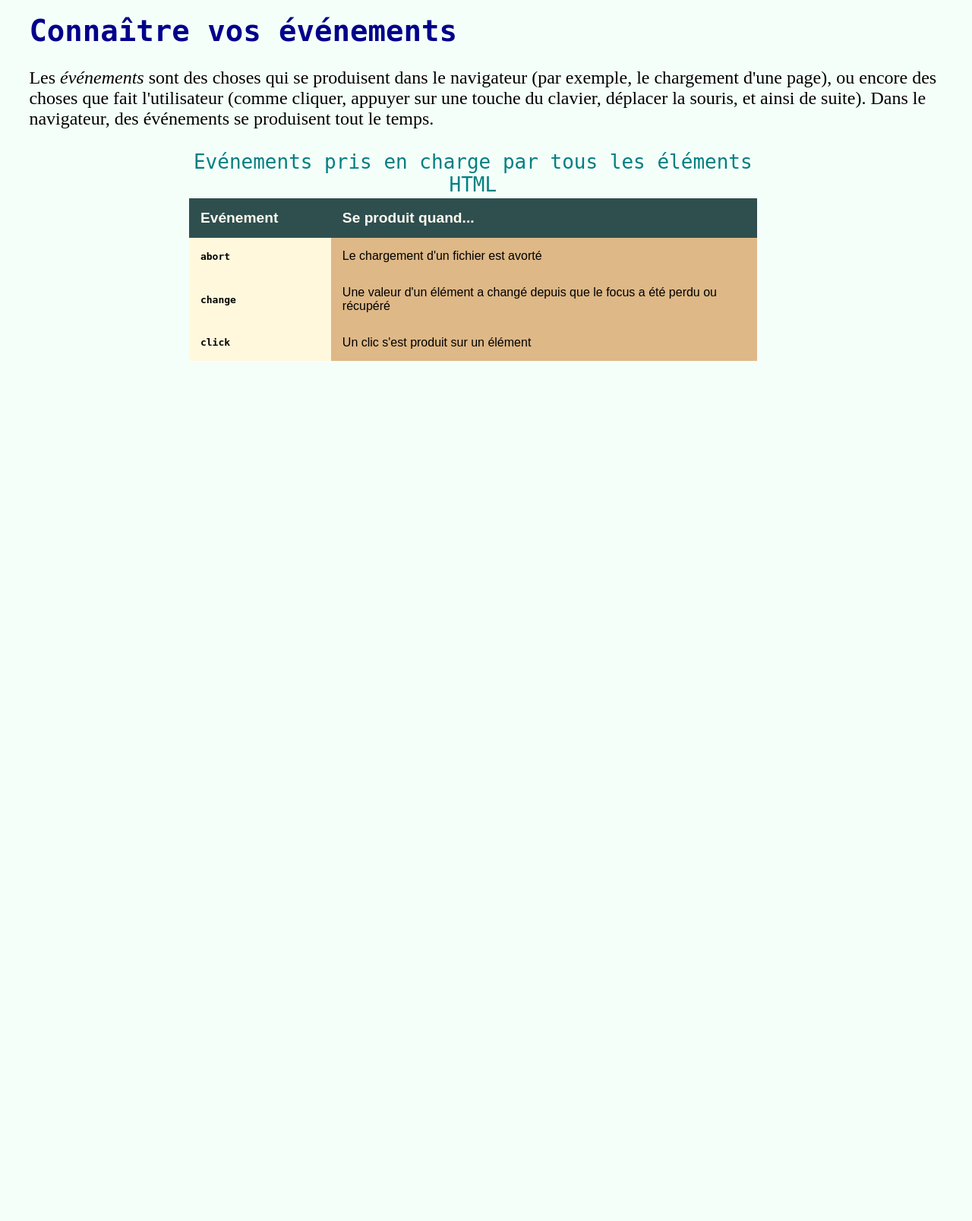
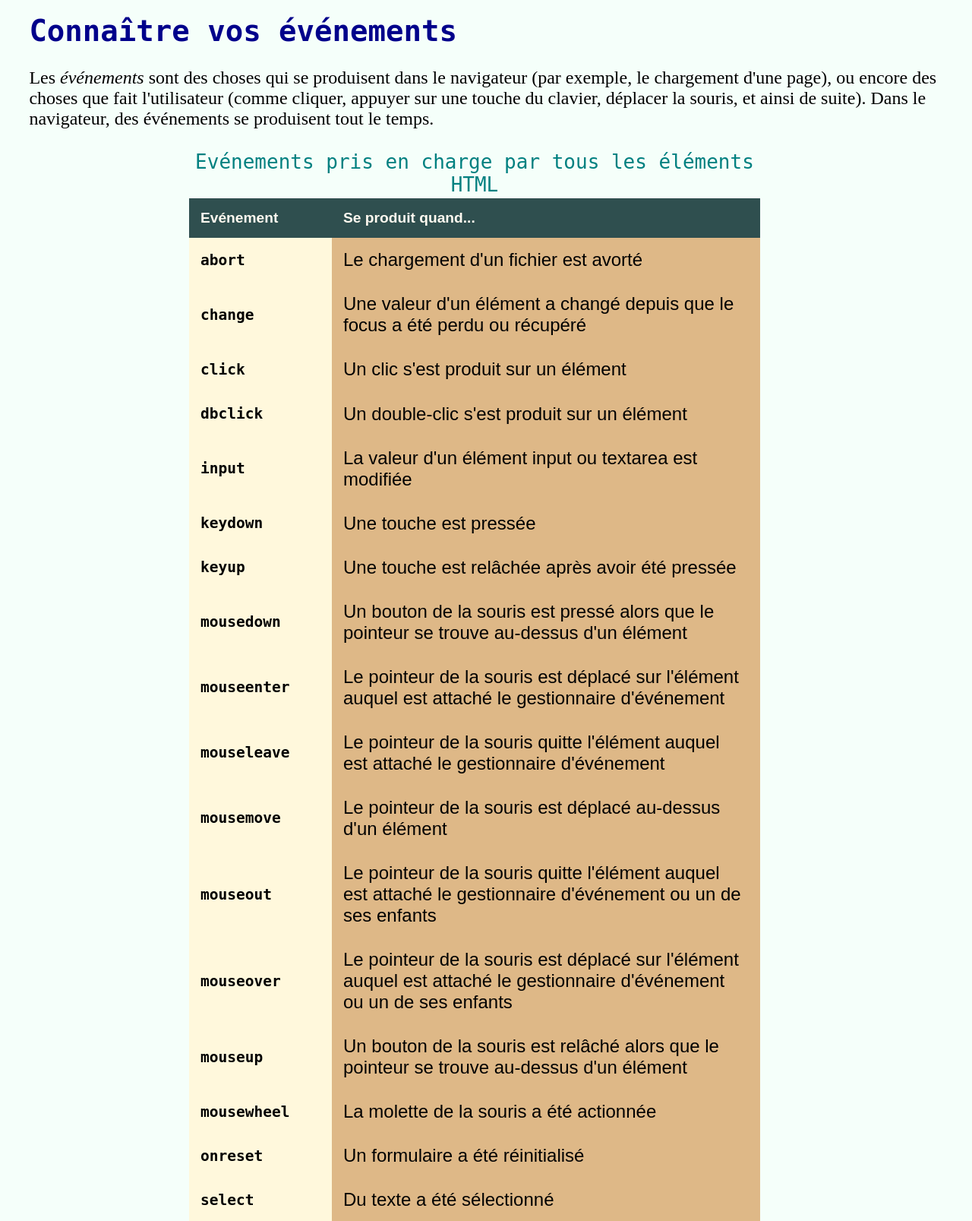
Before and after one commit to emacsfreeman/test-github-pages, a PHP site: page / in a window 1280 px wide. Shown: the part 322-1929 px from the top of the page at 76% size. Before the commit the page ends 797 px from the top, so only its background shows below. Run offline with PHP 8.4, Linux system fonts and the light colour scheme.

Commit message:
Add files via upload

```diff
--- a/js/js4dummies/part3/chap11/index.html
+++ b/js/js4dummies/part3/chap11/index.html
@@ -40,7 +40,185 @@
         <td class="meth">click</td>
         <td class="retour">Un clic s'est produit sur un élément</td>
       </tr>
+      <tr>
+        <td class="meth">dbclick</td>
+        <td class="retour">Un double-clic s'est produit sur un élément</td>
+      </tr>
+      <tr>
+        <td class="meth">input</td>
+        <td class="retour">La valeur d'un élément <span class="ttype">input</span> ou <span class="ttype">textarea</span> est modifiée</td>
+      </tr>
+      <tr>
+        <td class="meth">keydown</td>
+        <td class="retour">Une touche est pressée</td>
+      </tr>
+      <tr>
+        <td class="meth">keyup</td>
+        <td class="retour">Une touche est relâchée après avoir été pressée</td>
+      </tr>
+      <tr>
+        <td class="meth">mousedown</td>
+        <td class="retour">Un bouton de la souris est pressé alors que le pointeur se trouve au-dessus d'un élément</td>
+      </tr>
+      <tr>
+        <td class="meth">mouseenter</td>
+        <td class="retour">Le pointeur de la souris est déplacé sur l'élément auquel est attaché le gestionnaire d'événement</td>
+      </tr>
+      <tr>
+        <td class="meth">mouseleave</td>
+        <td class="retour">Le pointeur de la souris quitte l'élément auquel est attaché le gestionnaire d'événement</td>
+      </tr>
+      <tr>
+        <td class="meth">mousemove</td>
+        <td class="retour">Le pointeur de la souris est déplacé au-dessus d'un élément</td>
+      </tr>
+      <tr>
+        <td class="meth">mouseout</td>
+        <td class="retour">Le pointeur de la souris quitte l'élément auquel est attaché le gestionnaire d'événement ou un de ses enfants</td>
+      </tr>
+      <tr>
+        <td class="meth">mouseover</td>
+        <td class="retour">Le pointeur de la souris est déplacé sur l'élément auquel est attaché le gestionnaire d'événement ou un de ses enfants </td>
+      </tr>
+      <tr>
+        <td class="meth">mouseup</td>
+        <td class="retour">Un bouton de la souris est relâché alors que le pointeur se trouve au-dessus d'un élément </td>
+      </tr>
+      <tr>
+        <td class="meth">mousewheel</td>
+        <td class="retour">La molette de la souris a été actionnée </td>
+      </tr>
+      <tr>
+        <td class="meth">onreset</td>
+        <td class="retour">Un formulaire a été réinitialisé </td>
+      </tr>
+      <tr>
+        <td class="meth">select</td>
+        <td class="retour">Du texte a été sélectionné </td>
+      </tr>
+      <tr>
+        <td class="meth">submit</td>
+        <td class="retour">Un formulaire est soumis </td>
+      </tr>
     </table>
+
+    <p>Le modèle HTML DOM fournit à JavaScript la possibilité d'identifier les événements qui se produisent dans le navigateur Web et d'y répondre. Les événements peuvent être divisés en plusieurs groupes selon les éléments HTML ou les objets de navigation auxquels ils s'appliquent.</p>
+
+    <p>D'autres types d'événements sont pris en charge par tous les éléments HTML sauf <span class="ttype">body</span> et <span class="ttype">frameset</span>.</p>
+
+    <table>
+      <caption>Evénements pris en charge par chaque élément, à l'exception de body et frameset</caption>
+      <colgroup>
+        <col style="width:25%; background-color: #FFF8DC;">
+        <col style="widht:75%; background-color: #DEB887;">
+      </colgroup>
+      <tr>
+        <th>Evénement</th>
+        <th>Se produit quand...</th>
+      </tr>
+      <tr>
+        <td class="meth">blur</td>
+        <td class="retour">Un élément a perdu le focus</td>
+      </tr>
+      <tr>
+        <td class="meth">error</td>
+        <td class="retour">Un fichier n'a pas pu être chargé</td>
+      </tr>
+      <tr>
+        <td class="meth">focus</td>
+        <td class="retour">Un élément a reçu le focus</td>
+      </tr>
+      <tr>
+        <td class="meth">load</td>
+        <td class="retour">Le chargement d'un fichier, ainsi que de ses fichiers attachés, est terminé</td>
+      </tr>
+      <tr>
+        <td class="meth">resize</td>
+        <td class="retour">Le document a été redimensionné</td>
+      </tr>
+      <tr>
+        <td class="meth">scroll</td>
+        <td class="retour">Un défilement a été appliqué au document ou à un élément</td>
+      </tr>
+      <tr>
+        <td class="meth">afterprint</td>
+        <td class="retour">L'aperçu avant impression du document a été refermé, ou le document a commencé à être imprimé</td>
+      </tr>
+      <tr>
+        <td class="meth">beforeprint</td>
+        <td class="retour">L'aperçu avant impression du document est ouvert, ou le document est prêt à être imprimé</td>
+      </tr>
+      <tr>
+        <td class="meth">beforeunload</td>
+        <td class="retour">La fenêtre, le document et ses fichiers inclus sont sur le point d'être déchargés</td>
+      </tr>
+      <tr>
+        <td class="meth">hashchange</td>
+        <td class="retour">La partie de l'URL placée après le signe dièse (#) change</td>
+      </tr>
+      <tr>
+        <td class="meth">pagehide</td>
+        <td class="retour">Le navigateur place une page dans l'historique de navigation</td>
+      </tr>
+      <tr>
+        <td class="meth">pageshow</td>
+        <td class="retour">Le navigateur accède à une page de l'historique de session</td>
+      </tr>
+      <tr>
+        <td class="meth">popstate</td>
+        <td class="retour">L'élément actif de l'historique de la session change</td>
+      </tr>
+      <tr>
+        <td class="meth">unload</td>
+        <td class="retour">Le document ou un fichier inclus est sur le point d'être déchargé</td>
+      </tr>
+    </table>
+
+    <p>En plus de ces événements, il en existe en fait des quantités d'autres. Par exemple, l'API <span class="ttype">File</span> contient des séries d'événements dédiés au chargement des fichiers, et la spécification Media de HTML 5 gère des événements pour la diffusion de contenus audio et vidéo. En fait, des tas de choses peuvent se produire dans votre navigateur !</p>
+
+    <p>Pour une liste complète de tous ces événements, vous pouvez visiter le site <a href="https://developer.mozilla.org/en-US/docs/Web/Events" target="_blank">MDN</a></p>
+
+    <h1>Gérer les événements</h1>
+
+    <p>Lorsque JavaScript réagit en réponse à un certain événement, on parle de <em>gestion d'événement</em> (et donc aussi de <em>gestionnaire d'événement</em>).</p>
+
+    <p>Au fil des ans, les navigateurs se sont vus implémenter de multiples manières pour les programmes JavaScript de gérer les événements. Du même coup, les questions d'incompatibilité entre navigateurs se sont également accrues.</p>
+
+    <p>De nos jours, JavaScript en est arrivé au stade où les anciennes et inefficaces méthodes de gestion des événements sont arrivées pratiquement en fin de vie. Cependant, ces vieilles techniques sont encore largement employées, et il est donc important de se pencher dessus.</p>
+
+    <h2>Utiliser des gestionnaires d'événements inline</h2>
+
+    <p>Le premier système de gestion des événements date des débuts de JavaScript. Il s'appuie sur des attributs spécifiques, dont notamment le gestionnaire d'événement <span class="ttype">onclick</span>.</p>
+
+    <p>Les attributs de gestion d'événement dits <em>inline</em> sont formés en ajoutant le préfixe <span class="ttype">on</span> à un événement. Pour les utiliser, ajoutez l'attribut d'événement à un élément HTML. Lorsque l'événement spécifié se produit, le code JavaScript contenu dans la valeur de l'attribut est exécuté.</p>
+
+    <p>Dans de nombreuses situations, vous ne voulez pas que l'action associée par défaut à un élément soit exécutée. Par exemple, vous pourriez préférer, dans le que seule la fenêtre de message soit affichée, sans qu'il se produise autre chose.</p>
+
+    <p>Les programmeurs JavaScript ont développé plusieurs techniques différentes pour contourner ce genre de difficulté. Une méthode consiste à faire de l'action par défaut quelque chose de neutre, sans conséquence. Dans notre exemple, il suffirait de changer la valeur de l'attribut <span class="ttype">href</span> en #, et le lien pointera alors vers lui-même.</p>
+
+    <p>Une meilleure méthode, cependant, consiste à demander au gestionnaire d'événement de renvoyer une valeur booléenne <span class="ttype">false</span>, afin d'indiquer que l'action par défaut ne doit pas être exécutée.</p>
+
+    <p>L'un des points à noter dans <a href="comptage.html" target="_blank">comptage.html</a> est le fait que les noms de fonctions qui sont affectés au gestionnaire d'événement ne comportent pas de parenthèses. Cela signifie que l'ensemble de la fonction est assigné au gestionnaire d'événement, ce qui revient à lui indiquer qu'il doit s'exécuter lorsque cet événement se produit, au lieu d'utiliser pour cela un appel de fonction. Si vous ajoutez des parenthèses après le nom de la fonction, celle-ci sera exécutée, et son résultat sera transmis à l'événement <span class="ttype">onclick</span>, ce qui n'est pas ce que nous voulons obtenir ici.</p>
+
+    <h2>Ajouter un gestionnaire d'événement en utilisant addEventListener</h2>
+
+    <p>Même si les deux méthodes précédentes sont utilisées très couramment, et sont prises en charge par n'importe quel navigateur, une méthode plus moderne et plus souple de gérer les événements consiste à faire appel à la méthode <span class="ttype">addEventListener()</span> (et c'est bien sûr celle que nous recommandons avec les navigateurs actuels).</p>
+
+    <p>La méthode <span class="ttype">addEventListener()</span> surveille les événements de n'importe quel noeud DOM et déclenche les actions basées sur ces événements. Lorsque la fonction spécifiée en tant qu'action pour l'événement est exécutée, elle reçoit automatiquement un argument unique, l'objet <span class="ttype">Event</span>. Par convention, nous appelons cet argument <span class="ttype">e</span>.</p>
+
+    <p>La méthode <span>addEventListener()</span> offre plusieurs avantages sur les attributs d'événement de DOM : </p>
+
+    <ul class="chevrons">
+      <li>Vous pouvez appliquer plusieurs <q lang="fr">écouteurs</q> d'événements à un même élément</li>
+      <li>Cette méthode fonctionne avec n'importe noeud de l'arborescence DOM, pas simplement sur des éléments</li>
+      <li>Elle vous procure un contrôle accru sur les événements</li>
+    </ul>
+
+    <h2>Interrompre la propagation</h2>
+
+    <p>Il existe en fait une troisième possibilité pour gérer les événements imbriqués : vous déclenchez le premier événement et vous arrêtez tout de suite. Vous pouvez désactiver la propagation d'un événement, et même de tous les événements, en utilisant la méthode <span class="ttype">stopPropagation()</span>.</p>
+
+    <p>Si vous n'avez pas besoin de propager les événements dans votre script, il est conseillé de désactiver les deux premières méthodes, car elle consomment des ressources système et peuvent rendre votre site Web plus lent.</p>
 
   </body>
 </html>
--- a/js/js4dummies/part3/chap11/style.css
+++ b/js/js4dummies/part3/chap11/style.css
@@ -159,7 +159,7 @@ td {
   text-align: left;
   margin: 2%;
   padding: 2%;
-  font-size: 1em;
+  font-size: 1.5em;
 }
 
 .meth {
```
Also changed, not shown: js/js4dummies/part3/chap11/capturevsbubbling.html (added, +51 -0 lines), js/js4dummies/part3/chap11/comptage.html (added, +37 -0 lines), js/js4dummies/part3/chap11/comptage2.html (added, +49 -0 lines), js/js4dummies/part3/chap11/gohome.html (added, +29 -0 lines), js/js4dummies/part3/chap11/home.html (added, +27 -0 lines), js/js4dummies/part3/chap11/stayhere.html (added, +37 -0 lines), js/js4dummies/part3/chap11/stoppropagation.html (added, +24 -0 lines).
